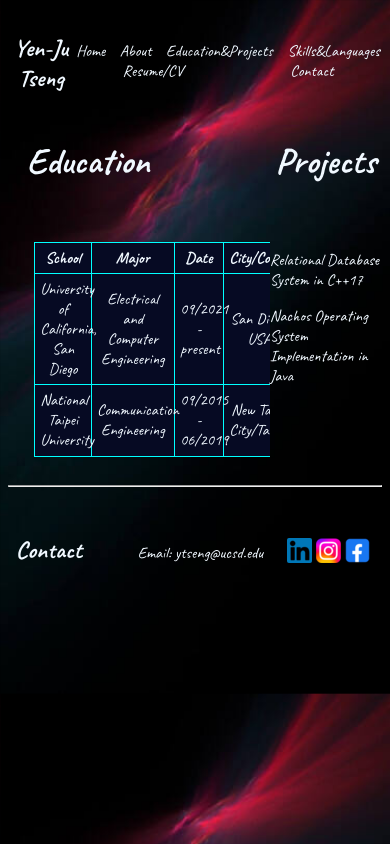
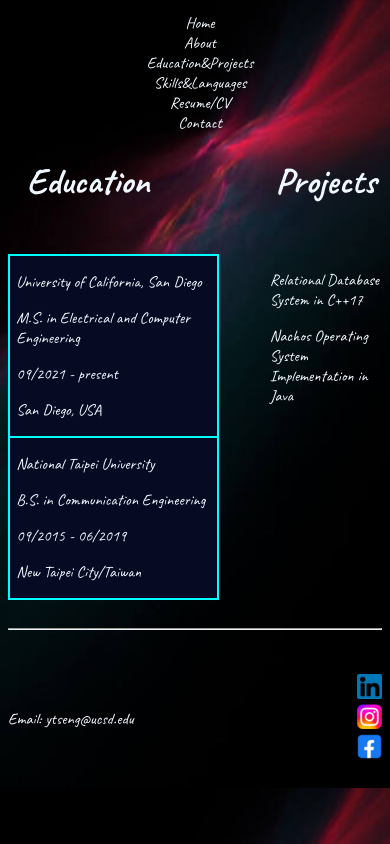
Before and after one commit to TYJ99/cse134-hw3, a plain HTML site: page eduProj.html in a window 390 px wide. Drawn offline with Linux system fonts and the light colour scheme; a script that the page names is missing.

Commit message:
responsive design done

```diff
--- a/eduProj.html
+++ b/eduProj.html
@@ -59,13 +59,13 @@
                 <tbody>
                     <tr>
                         <td>University of California, San Diego</td>
-                        <td>Electrical and Computer Engineering</td>
+                        <td>M.S. in Electrical and Computer Engineering</td>
                         <td>09/2021 - present</td>
                         <td>San Diego, USA</td>
                     </tr>
                     <tr>
                         <td>National Taipei University</td>
-                        <td>Communication Engineering</td>
+                        <td>B.S. in Communication Engineering</td>
                         <td>09/2015 - 06/2019</td>
                         <td>New Taipei City/Taiwan</td>
                     </tr>
@@ -73,6 +73,22 @@
                 </tbody>
                 <tfoot></tfoot>
             </table>
+
+            <section id="forResponsiveDesign">
+                <section>
+                    <p>University of California, San Diego</p>
+                    <p>M.S. in Electrical and Computer Engineering</p>
+                    <p>09/2021 - present</p>
+                    <p>San Diego, USA</p>
+                </section>
+                <section>
+                    <p>National Taipei University</p>
+                    <p>B.S. in Communication Engineering</p>
+                    <p>09/2015 - 06/2019</p>
+                    <p>New Taipei City/Taiwan</p>
+                </section>
+            </section>
+
 
         </section>
 
--- a/styleSheet/aboutStyle.css
+++ b/styleSheet/aboutStyle.css
@@ -248,7 +248,7 @@ main {
     }
 }
 
-@media (max-width: 315px) {
+@media (max-width: 490px) {
     #topSection header {
         display: none;
     }
--- a/styleSheet/contactStyle.css
+++ b/styleSheet/contactStyle.css
@@ -289,3 +289,9 @@ button:active {
         background-size:cover;
     }
 }
+
+@media (max-width:678px) {
+    #name::placeholder, #email::placeholder, #phone::placeholder {
+        color: transparent;
+    }
+}
--- a/styleSheet/eduProjStyle.css
+++ b/styleSheet/eduProjStyle.css
@@ -4,7 +4,6 @@
 }
 
 * {
-    color:aliceblue;
     font-family: 'Caveat', cursive;
 
 }
@@ -33,6 +32,7 @@ h3 {
 }
 
 body {
+    color:aliceblue;
     display: flex;
     flex-direction: column;
     justify-content: space-around;
@@ -85,6 +85,10 @@ hr {
     display: inline;
     margin: 0;
     padding: 0;
+}
+
+#navUl li a {
+    color:aliceblue;
 }
 
 main {
@@ -153,6 +157,10 @@ main {
     height: 100%;
 }
 
+#forResponsiveDesign {
+    display: none;
+}
+
 #eduTable, #eduTable th, #eduTable td {
     border: 1px solid cyan;
     text-align: center;
@@ -192,6 +200,7 @@ main {
 
 .project {
     transition: 0.3s;
+    color: aliceblue;
 }
 
 .project:hover {
@@ -299,3 +308,71 @@ main {
         background-size:cover;
     }
 }
+
+@media (max-width: 580px) {
+    #eduTable {
+        display: none;
+    }
+
+    #forResponsiveDesign {
+        width: 80%;
+        display: flex;
+        flex-direction: column;
+        justify-content: space-around;
+        border: 1px solid cyan;
+        background-color: #060a23;
+    }
+
+    #forResponsiveDesign section{
+        border: 1px solid cyan;
+        padding-left: 3%;
+    }
+
+    #forResponsiveDesign section:hover {
+        background-color: bisque;
+    color: #060a23;
+    }
+
+    #forResponsiveDesign section p::selection {
+        background-color: rgb(65, 65, 104);
+        color: rgb(148, 185, 156);
+    }
+
+}
+
+@media (max-width: 490px) {
+    #topSection header {
+        display: none;
+    }
+
+    #footerMedia {
+        display: flex;
+        flex-direction: column;
+    }
+
+    #footerSection1 h1 {
+        display: none;
+    }
+
+    #footerSection2 {
+        display: flex;
+        flex-basis: 100%;
+        flex-direction: row;
+        justify-content: space-between;
+        align-items: center;
+
+    }
+
+    #navUl {
+        list-style-type: none;
+        display: flex;
+        flex-direction: column;
+        justify-content: space-around;
+        text-align: center;
+        flex-wrap: wrap;
+        margin: 0;
+        padding: 0;
+    }
+
+
+}
--- a/styleSheet/resumeCVStyle.css
+++ b/styleSheet/resumeCVStyle.css
@@ -269,3 +269,40 @@ main {
         background-size:cover;
     }
 }
+
+@media (max-width: 490px) {
+    #topSection header {
+        display: none;
+    }
+
+    #footerMedia {
+        display: flex;
+        flex-direction: column;
+    }
+
+    #footerSection1 h1 {
+        display: none;
+    }
+
+    #footerSection2 {
+        display: flex;
+        flex-basis: 100%;
+        flex-direction: row;
+        justify-content: space-between;
+        align-items: center;
+
+    }
+
+    #navUl {
+        list-style-type: none;
+        display: flex;
+        flex-direction: column;
+        justify-content: space-around;
+        text-align: center;
+        flex-wrap: wrap;
+        margin: 0;
+        padding: 0;
+    }
+
+
+}
--- a/styleSheet/skillsLangStyle.css
+++ b/styleSheet/skillsLangStyle.css
@@ -285,3 +285,40 @@ main {
         background-size:cover;
     }
 }
+
+@media (max-width: 490px) {
+    #topSection header {
+        display: none;
+    }
+
+    #footerMedia {
+        display: flex;
+        flex-direction: column;
+    }
+
+    #footerSection1 h1 {
+        display: none;
+    }
+
+    #footerSection2 {
+        display: flex;
+        flex-basis: 100%;
+        flex-direction: row;
+        justify-content: space-between;
+        align-items: center;
+
+    }
+
+    #navUl {
+        list-style-type: none;
+        display: flex;
+        flex-direction: column;
+        justify-content: space-around;
+        text-align: center;
+        flex-wrap: wrap;
+        margin: 0;
+        padding: 0;
+    }
+
+
+}
```
